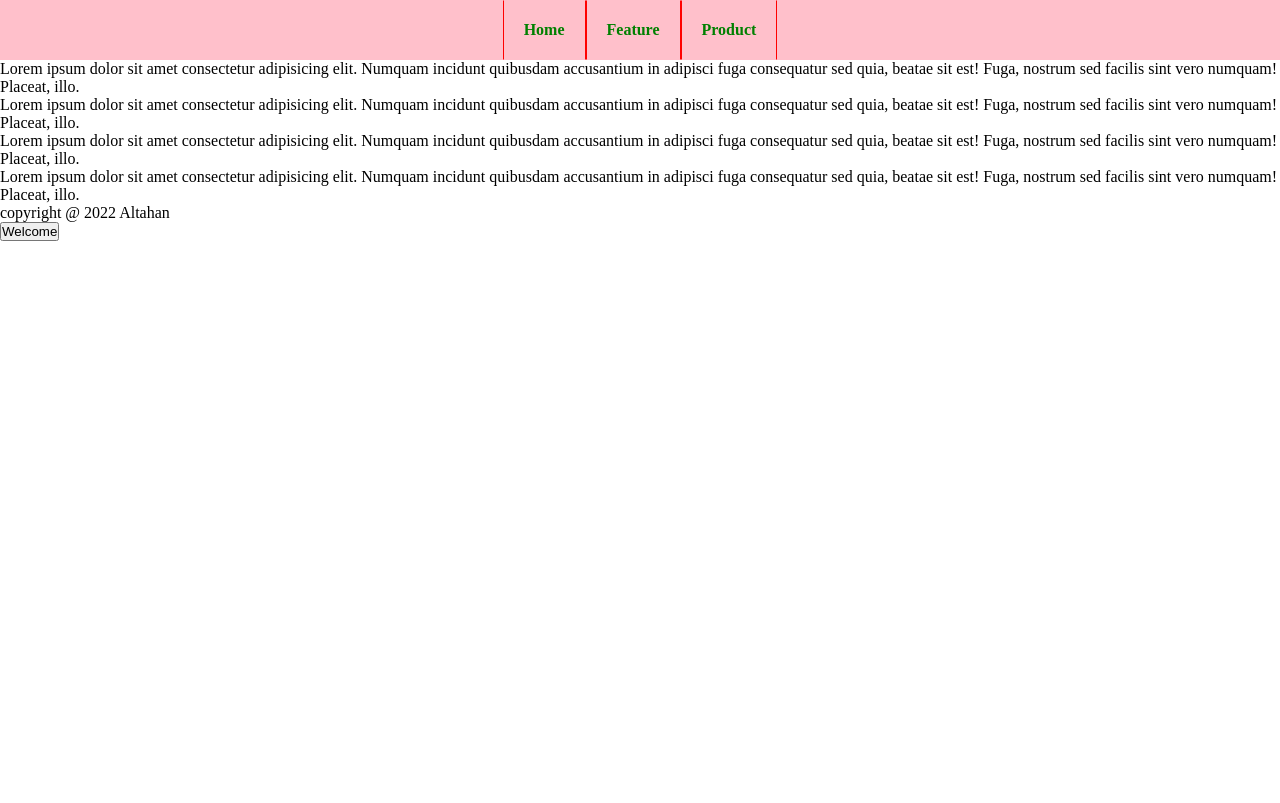
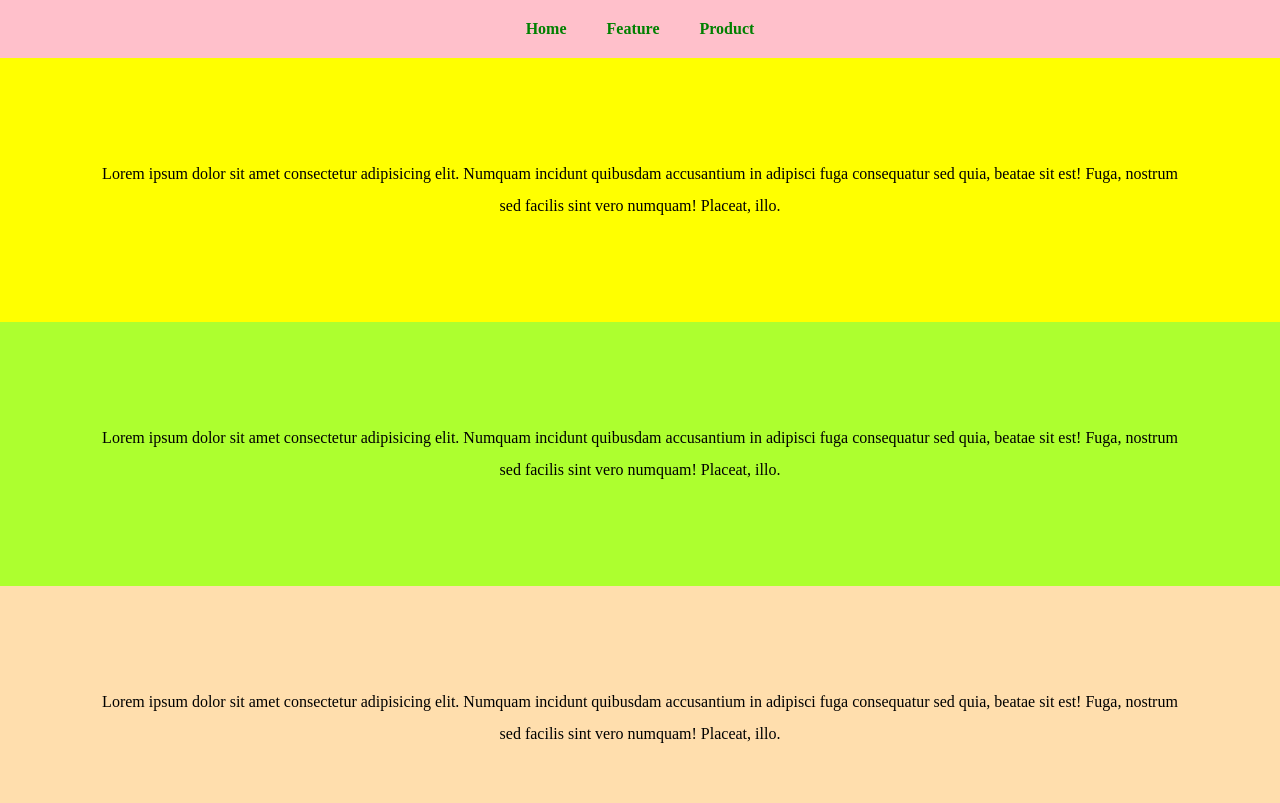
Before and after one commit to AhmedAltahan/git-repo.github.io, a plain HTML site: page index.html in a window 1280 px wide. Shown: the top 803 px of the page. Drawn offline with Linux system fonts and the light colour scheme.

Commit message:
Add style to section without foooter.

```diff
--- a/style.css
+++ b/style.css
@@ -16,8 +16,32 @@ header ul {
 header ul li {
     padding: 20px;
     cursor: pointer;
-    border: 1px solid;
-    border-color: transparent red   ;
     color: green;
     font-weight: bold;
 }
+
+section {
+    display: flex;
+    justify-content: center;
+    align-items: center;
+    padding: 50px;
+    text-align: center;
+}
+
+section p {
+    padding: 50px;
+    line-height: 2;
+}
+
+.one {
+    background-color: yellow;
+}
+.two {
+    background-color: greenyellow;
+}
+.three {
+    background-color:navajowhite;
+}
+.four {
+    background-color:darkcyan;
+}
```
